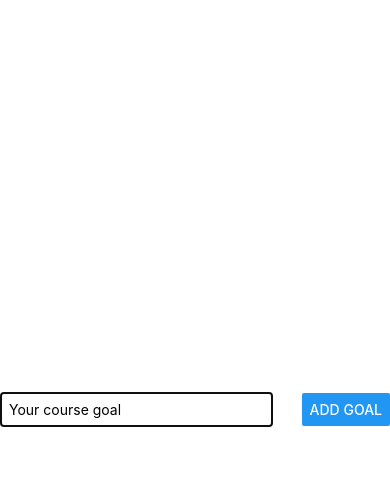
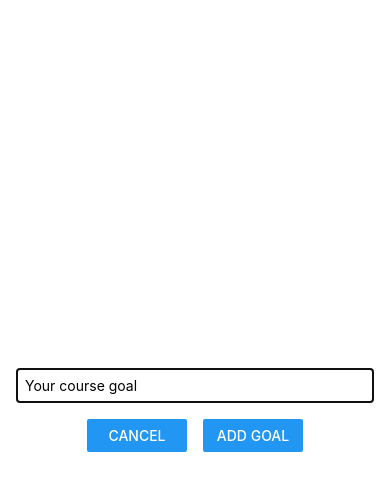
Before and after one commit to edsonjmv/rncourse, a React Native app: screen / in a window 390 px wide. Both pictures are taken after a click on the button "ADD NEW GOAL". Shown: the top 490 px of the page. Built offline with nearby package versions, Linux system fonts and the light colour scheme.

Commit message:
Styling the modal overlay

```diff
--- a/components/GoalInput.js
+++ b/components/GoalInput.js
@@ -22,7 +22,14 @@
           onChangeText={goalInputHandler}
           value={enteredText}
         />
-        <Button title="Add goal" onPress={addGoalHandler} />
+        <View style={styles.buttonsContainer}>
+          <View style={styles.button}>
+            <Button title="Cancel" onPress={props.onClose} />
+          </View>
+          <View style={styles.button}>
+            <Button title="Add goal" onPress={addGoalHandler} />
+          </View>
+        </View>
       </View>
     </Modal>
   );
@@ -31,19 +38,26 @@
 const styles = StyleSheet.create({
   inputContainer: {
     flex: 1,
-    flexDirection: 'row',
-    justifyContent: 'space-between',
+    justifyContent: 'center',
     alignItems: 'center',
     marginBottom: 24,
+    padding: 16,
     borderBottomWidth: 1,
     borderBottomColor: '#ccc'
   },
   textInput: {
     borderWidth: 1,
     borderColor: '#ccc',
-    width: '70%',
-    marginRight: 8,
+    width: '100%',
     padding: 8
+  },
+  buttonsContainer: {
+    marginTop: 16,
+    flexDirection: 'row'
+  },
+  button: {
+    width: 100,
+    marginHorizontal: 8
   }
 });
 
```
